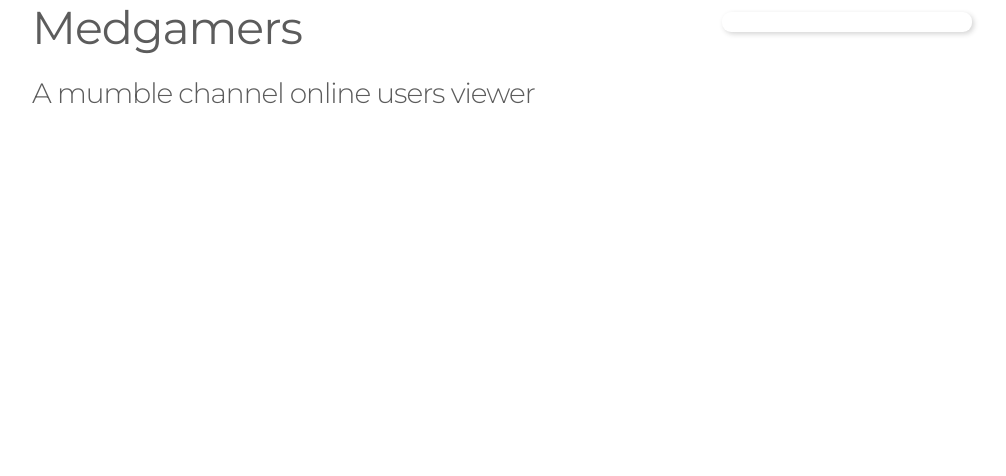
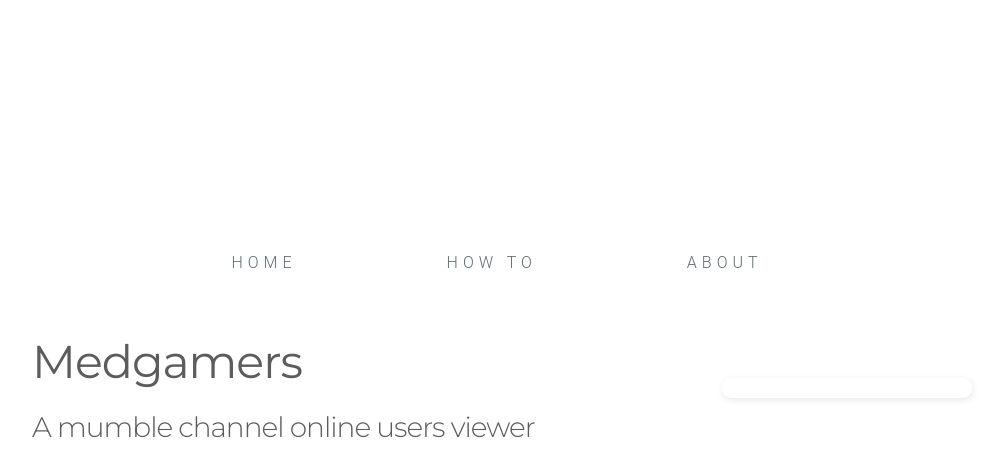
Before and after one commit to ajmandourah/nuxt-medgamers, a Nuxt app: page / in a window 1280 px wide. Shown: the top 476 px of the page, without its empty margins (68-1074 px from the left). Built offline with nearby package versions, Linux system fonts and the light colour scheme.

Commit message:
navbar and styling

```diff
--- a/assets/style.css
+++ b/assets/style.css
@@ -85,7 +85,8 @@ mumble_server * a {
   /* border: 1px solid rgb(218, 218, 218); */
   border-radius: 9px;
   padding: 10px;
-  box-shadow: 2px 2px 5px rgba(51, 51, 51, 0.205);
+  box-shadow: 1px 2px 6px rgba(51, 51, 51, 0.116);
+
 }
 
 .mumstatus {
--- a/layouts/default.vue
+++ b/layouts/default.vue
@@ -1,7 +1,16 @@
 <template>
-<div class="all">
+<div>
+  <header>
+    <nav>
+      <ul>
+        <li><nuxt-link to="/">Home</nuxt-link></li>
+        <li>How to</li>
+        <li><nuxt-link to='/about'>About</nuxt-link></li>
+      </ul>
+    </nav>
+  </header>
   <div class="container">
-    <div class="row">
+    <div class="row row-center">
       <div class="column">
         <nuxt />
       </div>
@@ -47,10 +56,40 @@ export default {
 }
 </script>
 
-<style>
-.all{
+<style scoped>
+.row,
+.container{
+  height: 100vh !important;
+}
+header{
   display: flex;
   justify-content: center;
-  align-items: center;
 }
+nav{
+  display: flex;
+  position: absolute;
+  justify-content: center;
+  top: 0;
+  margin-top: 25rem;
+  width: 70%;
+}
+nav ul{
+  margin: 0;
+  padding: 0;
+  margin: 0 auto;
+  z-index: 99;
+}
+nav li{
+  display: inline-block;
+  text-align: center;
+  margin-right: 15rem;
+  text-transform: uppercase;
+  letter-spacing: 0.5rem;
+}
+nav a{
+    color:rgb(96, 108, 118);
+    text-decoration: none;
+
+}
+
 </style>
--- /dev/null
+++ b/pages/about.vue
@@ -0,0 +1,29 @@
+<template>
+    <div>
+          <h1>About</h1>
+        <h3>Here you can view the connected users in the mumble server</h3>
+</div>
+</template>
+
+<script>
+export default {
+
+}
+</script>
+
+<style>
+@import url('https://fonts.googleapis.com/css?family=Montserrat:300,400,600&display=swap');
+h1 {
+  font-family: 'Montserrat';
+  font-weight: 400;
+  text-align: left;
+
+}
+h3 {
+  font-family: 'Montserrat';
+  font-weight: 300;
+    text-align: left;
+
+}
+
+</style>
```
